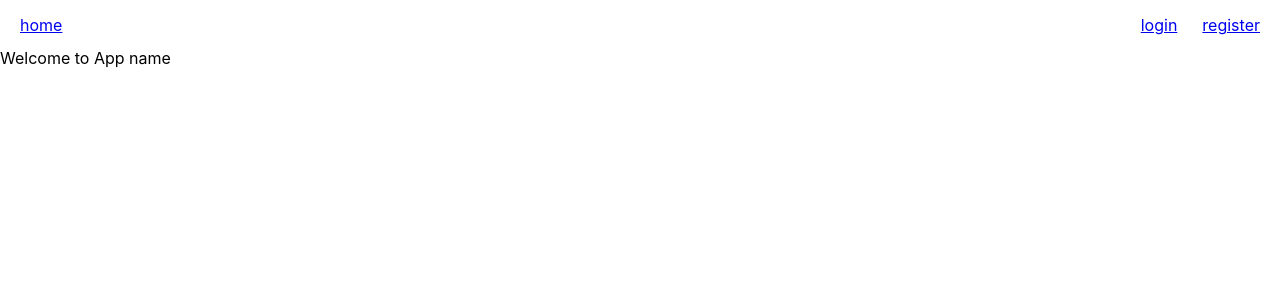
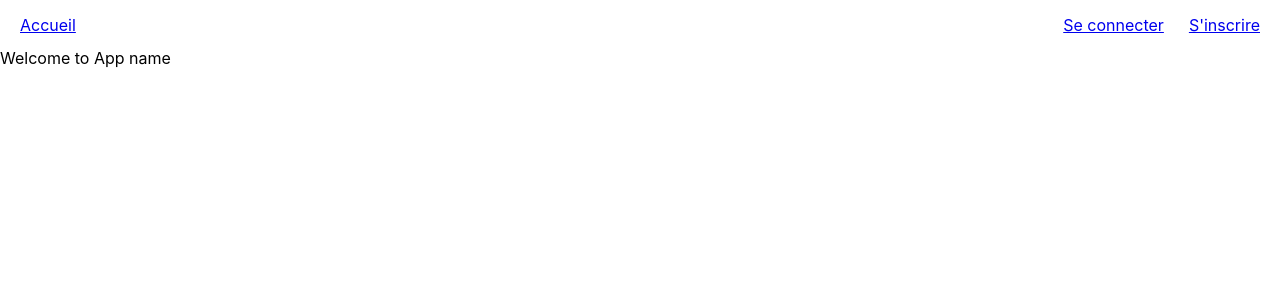
Before and after one commit to florianmg/nextjs-starter, a Next.js app: page / in a window 1280 px wide. Shown: the top 300 px of the page. Built offline with nearby package versions, Linux system fonts and the light colour scheme.

Commit message:
fix(Navbar): translations

```diff
--- a/components/layout/nav-bar/Navbar.tsx
+++ b/components/layout/nav-bar/Navbar.tsx
@@ -20,7 +20,7 @@ const Navbar: React.FC<INavbar> = ({ isLogged }) => {
             <ul>
               <li>
                 <Link href={CONSTANTS.PAGES.HOME.SLUG}>
-                  <a>{t(CONSTANTS.PAGES.HOME.NAME)}</a>
+                  <a>{t(`pages.${CONSTANTS.PAGES.HOME.NAME}`)}</a>
                 </Link>
               </li>
             </ul>
@@ -29,7 +29,7 @@ const Navbar: React.FC<INavbar> = ({ isLogged }) => {
             <ul>
               <li>
                 <Link href={CONSTANTS.PAGES.DASHBOARD.SLUG}>
-                  <a>{t(CONSTANTS.PAGES.DASHBOARD.NAME)}</a>
+                  <a>{t(`pages.${CONSTANTS.PAGES.DASHBOARD.NAME}`)}</a>
                 </Link>
               </li>
               <li>
@@ -44,7 +44,7 @@ const Navbar: React.FC<INavbar> = ({ isLogged }) => {
             <ul>
               <li>
                 <Link href={CONSTANTS.PAGES.HOME.SLUG}>
-                  <a>{t(CONSTANTS.PAGES.HOME.NAME)}</a>
+                  <a>{t(`pages.${CONSTANTS.PAGES.HOME.NAME}`)}</a>
                 </Link>
               </li>
             </ul>
@@ -53,12 +53,12 @@ const Navbar: React.FC<INavbar> = ({ isLogged }) => {
             <ul>
               <li>
                 <Link href={CONSTANTS.PAGES.LOGIN.SLUG}>
-                  <a>{t(CONSTANTS.PAGES.LOGIN.NAME)}</a>
+                  <a>{t(`pages.${CONSTANTS.PAGES.LOGIN.NAME}`)}</a>
                 </Link>
               </li>
               <li>
                 <Link href={CONSTANTS.PAGES.REGISTER.SLUG}>
-                  <a>{t(CONSTANTS.PAGES.REGISTER.NAME)}</a>
+                  <a>{t(`pages.${CONSTANTS.PAGES.REGISTER.NAME}`)}</a>
                 </Link>
               </li>
             </ul>
```
